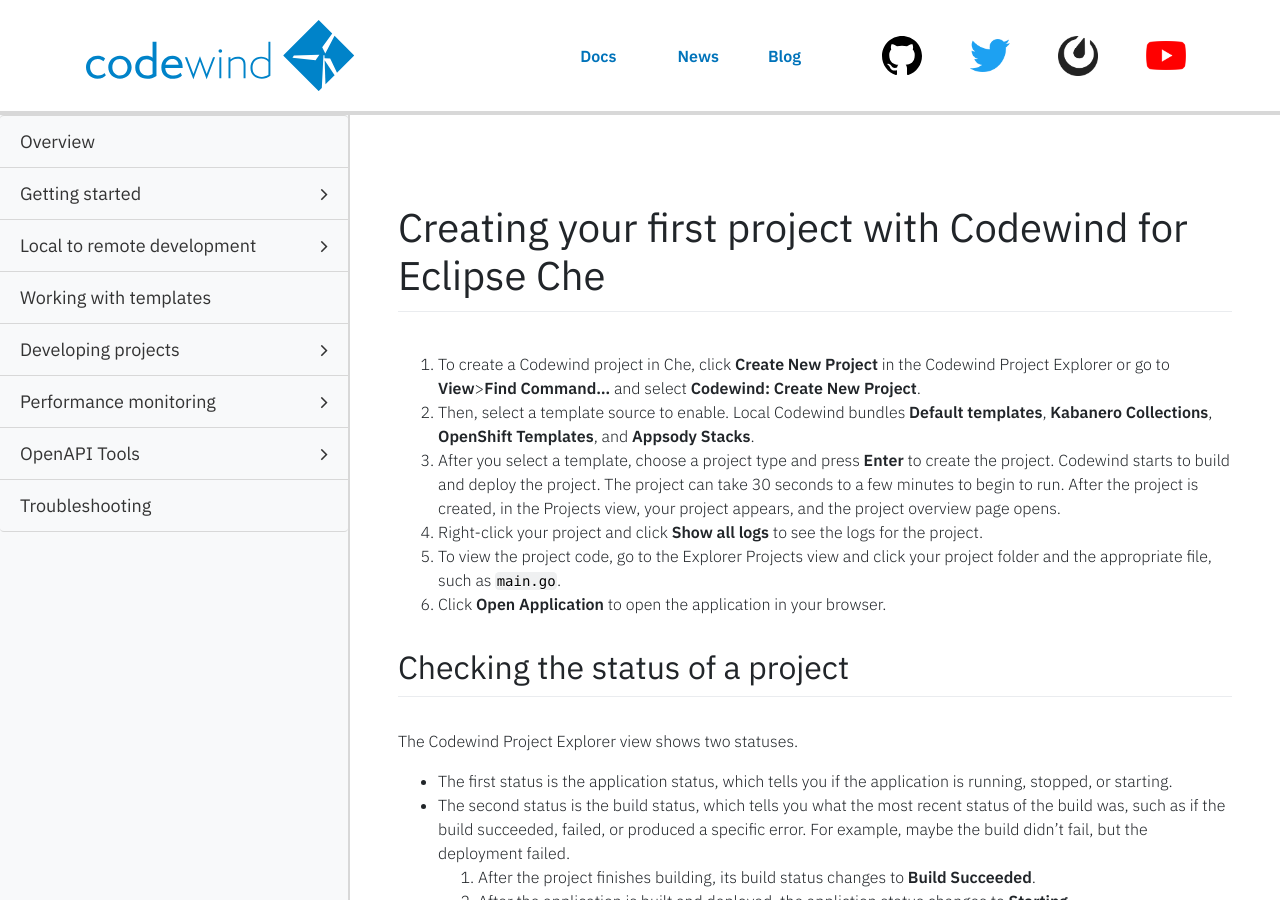
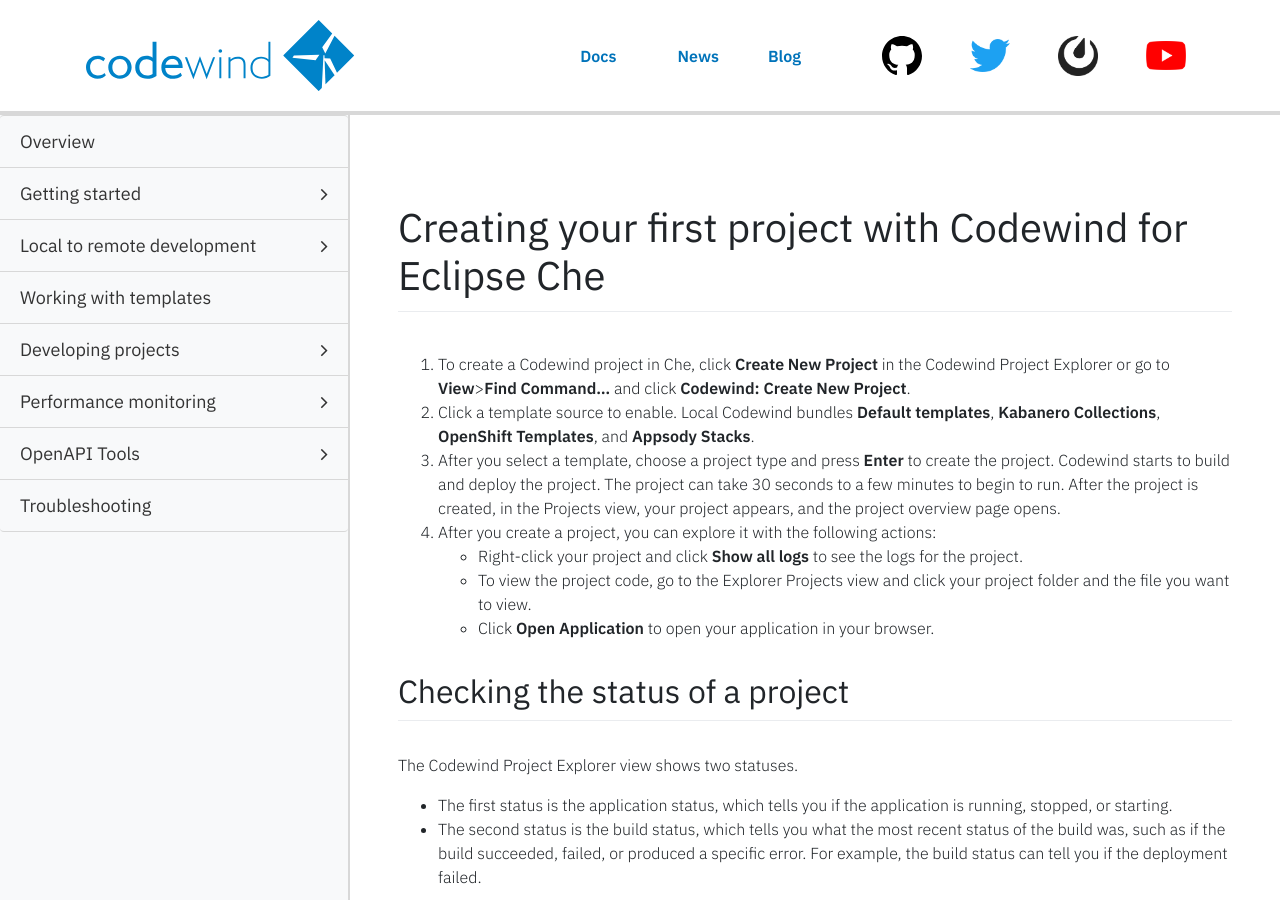
Before and after one commit to eclipse-archived/codewind-docs, a Jekyll site: the page built from docs/_documentations/mdt-che-createfirstproject.md, in a window 1280 px wide and 900 px high. Built offline with Jekyll 4.4.1, drawn with Linux system fonts in a browser that asks for light colours; nearby versions of some CDN libraries; comment, search, counter and statistics services are not loaded; some of the changed text lies outside the part shown.

Commit message:
Minor text edits

```diff
--- a/docs/_documentations/mdt-che-createfirstproject.md
+++ b/docs/_documentations/mdt-che-createfirstproject.md
@@ -9,17 +9,21 @@ type: document
 ---
 
 # Creating your first project with Codewind for Eclipse Che
-1. To create a Codewind project in Che, click **Create New Project** in the Codewind Project Explorer or go to **View**>**Find Command...** and select **Codewind: Create New Project**.
-2. Then, select a template source to enable. Local Codewind bundles **Default templates**, **Kabanero Collections**, **OpenShift Templates**, and **Appsody Stacks**.
+1. To create a Codewind project in Che, click **Create New Project** in the Codewind Project Explorer or go to **View**>**Find Command...** and click **Codewind: Create New Project**.
+2. Click a template source to enable. Local Codewind bundles **Default templates**, **Kabanero Collections**, **OpenShift Templates**, and **Appsody Stacks**.
 3. After you select a template, choose a project type and press **Enter** to create the project. Codewind starts to build and deploy the project. The project can take 30 seconds to a few minutes to begin to run. After the project is created, in the Projects view, your project appears, and the project overview page opens.
-4. Right-click your project and click **Show all logs** to see the logs for the project.
-5. To view the project code, go to the Explorer Projects view and click your project folder and the appropriate file, such as `main.go`.
-6. Click **Open Application** to open the application in your browser.
+4. After you create a project, you can explore it with the following actions:
+   - Right-click your project and click **Show all logs** to see the logs for the project.
+   - To view the project code, go to the Explorer Projects view and click your project folder and the file you want to view.
+   - Click **Open Application** to open your application in your browser.
 
 ## Checking the status of a project
 The Codewind Project Explorer view shows two statuses.
 - The first status is the application status, which tells you if the application is running, stopped, or starting.
-- The second status is the build status, which tells you what the most recent status of the build was, such as if the build succeeded, failed, or produced a specific error. For example, maybe the build didn't fail, but the deployment failed.
-1. After the project finishes building, its build status  changes to **Build Succeeded**.
+- The second status is the build status, which tells you what the most recent status of the build was, such as if the build succeeded, failed, or produced a specific error. For example, the build status can tell you if the deployment failed.
+
+1. After the project finishes building, its build status changes to **Build Succeeded**.
 2. After the application is built and deployed, the appliction status changes to **Starting**.
-3. When the application is fully running, the application status changes to **Running**.
+3. When the application is running, the application status changes to **Running**.
+
+Next step: [Making a code change with Codewind for Eclipse Che](mdt-che-codechange.html)
```
